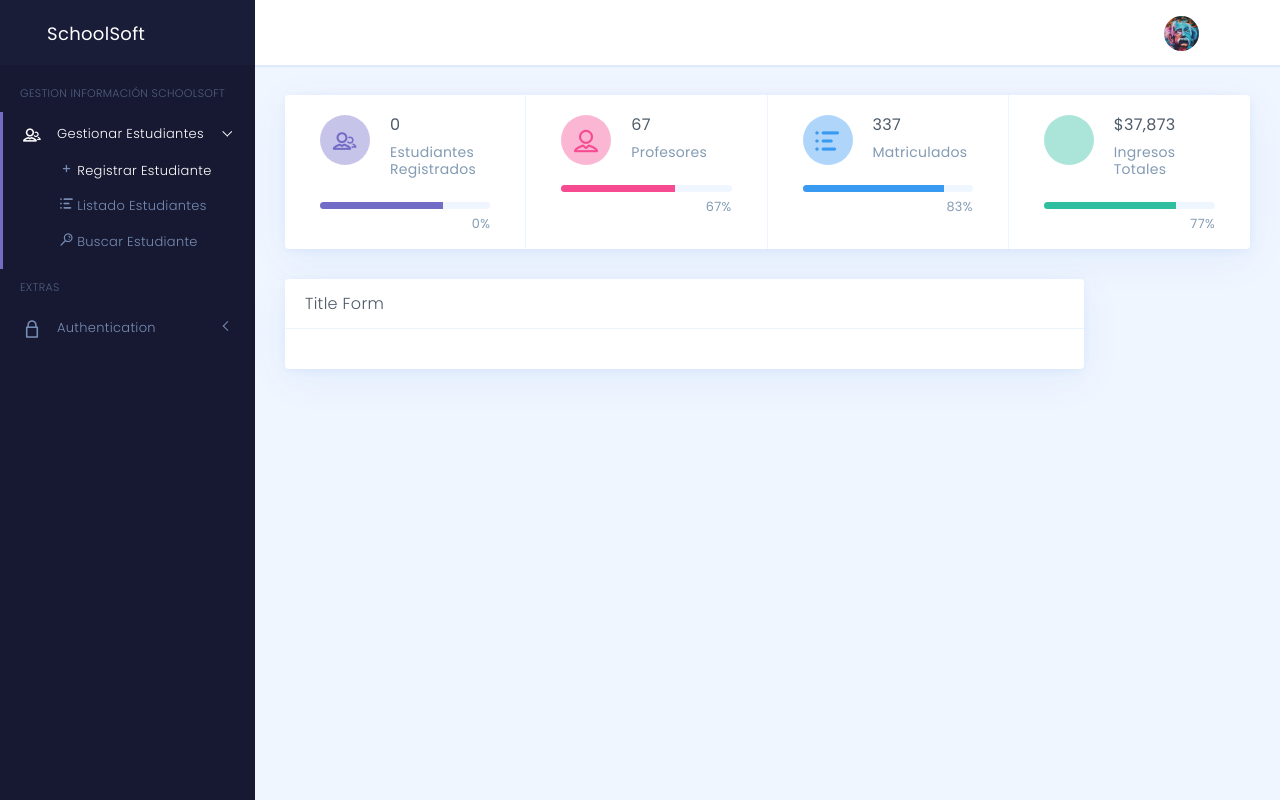
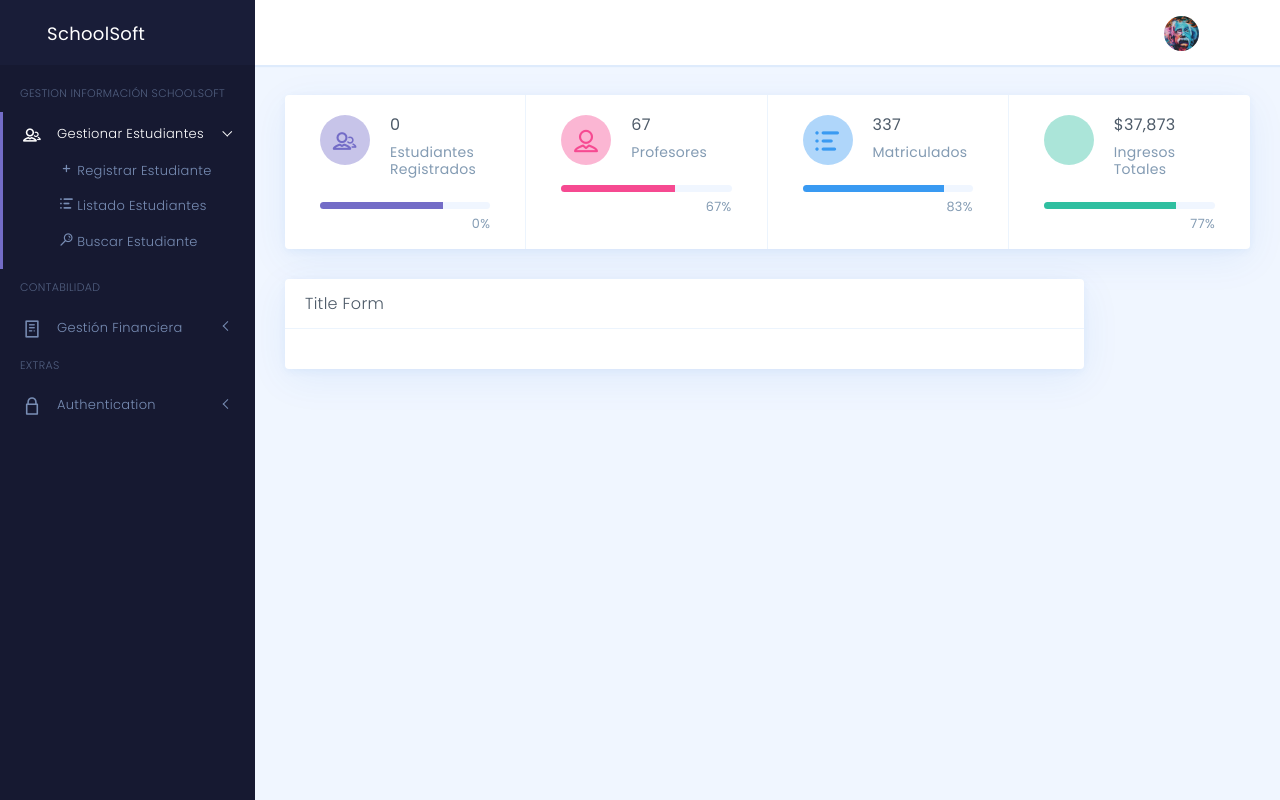
Before and after one commit to Tathan1047/SchoolSoft, a Django app: template school/template/base.html in a window 1280 px wide. Run offline with Django 3.2, Linux system fonts and the light colour scheme; the template is opened without the code that fills it, so the values that code supplies are empty; parts of the project's set-up code (start-up, migrations or seed data) failed here and were passed over; some libraries are stand-ins or nearby versions; some web fonts are replaced.

Commit message:
files ready

```diff
--- a/school/template/base.html
+++ b/school/template/base.html
@@ -47,7 +47,7 @@
 					<ul class="site-logo">
 						<li>
 						<!-- START LOGO -->
-							<a href="base.html">
+							<a href="{% url 'student:inicio' %}">
 								<div class="logo">
 									<svg id="logo" width="25" height="25" viewBox="0 0 54.03 56.55">
 										<defs>
@@ -72,16 +72,26 @@
 					<ul class="nav metismenu">
 						<li class="sidebar-header"><span>Gestion Información SchoolSoft</span></li>
 						<li class="nav-dropdown active">
-							<a class="has-arrow" href="#" aria-expanded="false"><i class="icon dripicons-user-group"></i><span>Gestionar Estudiantes</span></a>
+							<a class="has-arrow " href="#" aria-expanded="false"><i class="icon dripicons-user-group"></i><span>Gestionar Estudiantes</span></a>
 							<ul class="collapse in nav-sub" aria-expanded="true">
-								<li class="active"><a href="base.html"><i class="icon dripicons-plus"></i><span>&nbsp;Registrar Estudiante</span></a></li>
-								<li><a href="dashboard.analytics.html"><i class="icon dripicons-list"></i><span>&nbsp;Listado Estudiantes</span></a></li>
+								<li><a href=""><i class="icon dripicons-plus"></i><span>&nbsp;Registrar Estudiante</span></a></li>
+								<li><a href="{% url 'student:liststudents' %}"><i class="icon dripicons-list"></i><span>&nbsp;Listado Estudiantes</span></a></li>
 								<li><a href="dashboard.financials.html"><i class="icon dripicons-search"></i><span>&nbsp;Buscar Estudiante</span></a></li>
 
 							</ul>
 						</li>
 
-						<li class="sidebar-header"><span>EXTRAS</span></li>
+						<li class="sidebar-header"><span>Contabilidad</span></li>
+						<li class="nav-dropdown">
+							<a class="has-arrow" href="#" aria-expanded="false"><i class="icon dripicons-document"></i><span>Gestión Financiera</span></a>
+							<ul class="collapse nav-sub" aria-expanded="false">
+								<li><a href="{% url 'student:registerpayments' %}"><i class="icon dripicons-plus"></i><span>&nbsp;Registrar Ingresos</span></a></li>
+								<li><a href="auth.register.html"><span>Register</span></a></li>
+								<li><a href="auth.forgot-password.html"><span>Forgot Password</span></a></li>
+							</ul>
+						</li>
+
+                        <li class="sidebar-header"><span>EXTRAS</span></li>
 						<li class="nav-dropdown">
 							<a class="has-arrow" href="#" aria-expanded="false"><i class="icon dripicons-lock"></i><span>Authentication</span></a>
 							<ul class="collapse nav-sub" aria-expanded="false">
```
